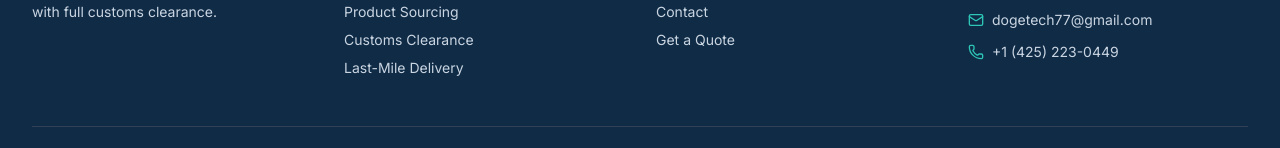
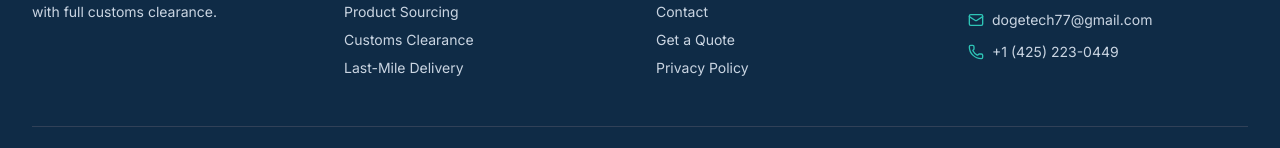
Before and after one commit to jackyzou/doge-consulting, a Next.js app: page / in a window 1280 px wide. Shown: the part 4605-4753 px from the top of the page. Built offline with nearby package versions, Linux system fonts and the light colour scheme; no server answers.

Commit message:
feat: add privacy policy link to footer for Google OAuth branding

```diff
--- a/src/components/layout/Footer.tsx
+++ b/src/components/layout/Footer.tsx
@@ -49,6 +49,7 @@ export function Footer() {
               <li><Link href="/faq" className="hover:text-white transition-colors">{t("footer.faqLink")}</Link></li>
               <li><Link href="/contact" className="hover:text-white transition-colors">{t("footer.contactLink")}</Link></li>
               <li><Link href="/quote" className="hover:text-white transition-colors">{t("footer.getQuote")}</Link></li>
+              <li><Link href="/privacy" className="hover:text-white transition-colors">{t("footer.privacyPolicy")}</Link></li>
             </ul>
           </div>
 
--- a/src/messages/en.ts
+++ b/src/messages/en.ts
@@ -161,6 +161,7 @@ const messages = {
     faqLink: "FAQ",
     contactLink: "Contact",
     getQuote: "Get a Quote",
+    privacyPolicy: "Privacy Policy",
     contactTitle: "Contact Us",
     locationUS: "Seattle, WA, USA",
     locationHK: "Hong Kong SAR",
--- a/src/messages/es.ts
+++ b/src/messages/es.ts
@@ -161,6 +161,7 @@ const messages = {
     faqLink: "Preguntas frecuentes",
     contactLink: "Contacto",
     getQuote: "Obtener cotización",
+    privacyPolicy: "Política de Privacidad",
     contactTitle: "Contáctanos",
     locationUS: "Seattle, WA, USA",
     locationHK: "Hong Kong SAR",
--- a/src/messages/fr.ts
+++ b/src/messages/fr.ts
@@ -161,6 +161,7 @@ const messages = {
     faqLink: "FAQ",
     contactLink: "Contact",
     getQuote: "Obtenir un devis",
+    privacyPolicy: "Politique de Confidentialité",
     contactTitle: "Nous contacter",
     locationUS: "Seattle, WA, USA",
     locationHK: "Hong Kong SAR",
--- a/src/messages/zh-CN.ts
+++ b/src/messages/zh-CN.ts
@@ -161,6 +161,7 @@ const messages = {
     faqLink: "常见问题",
     contactLink: "联系我们",
     getQuote: "获取报价",
+    privacyPolicy: "隐私政策",
     contactTitle: "联系方式",
     locationUS: "美国华盛顿州西雅图",
     locationHK: "中国香港特别行政区",
--- a/src/messages/zh-TW.ts
+++ b/src/messages/zh-TW.ts
@@ -161,6 +161,7 @@ const messages = {
     faqLink: "常見問題",
     contactLink: "聯絡我們",
     getQuote: "取得報價",
+    privacyPolicy: "隱私政策",
     contactTitle: "聯絡方式",
     locationUS: "Seattle, WA, USA",
     locationHK: "Hong Kong SAR",
```
